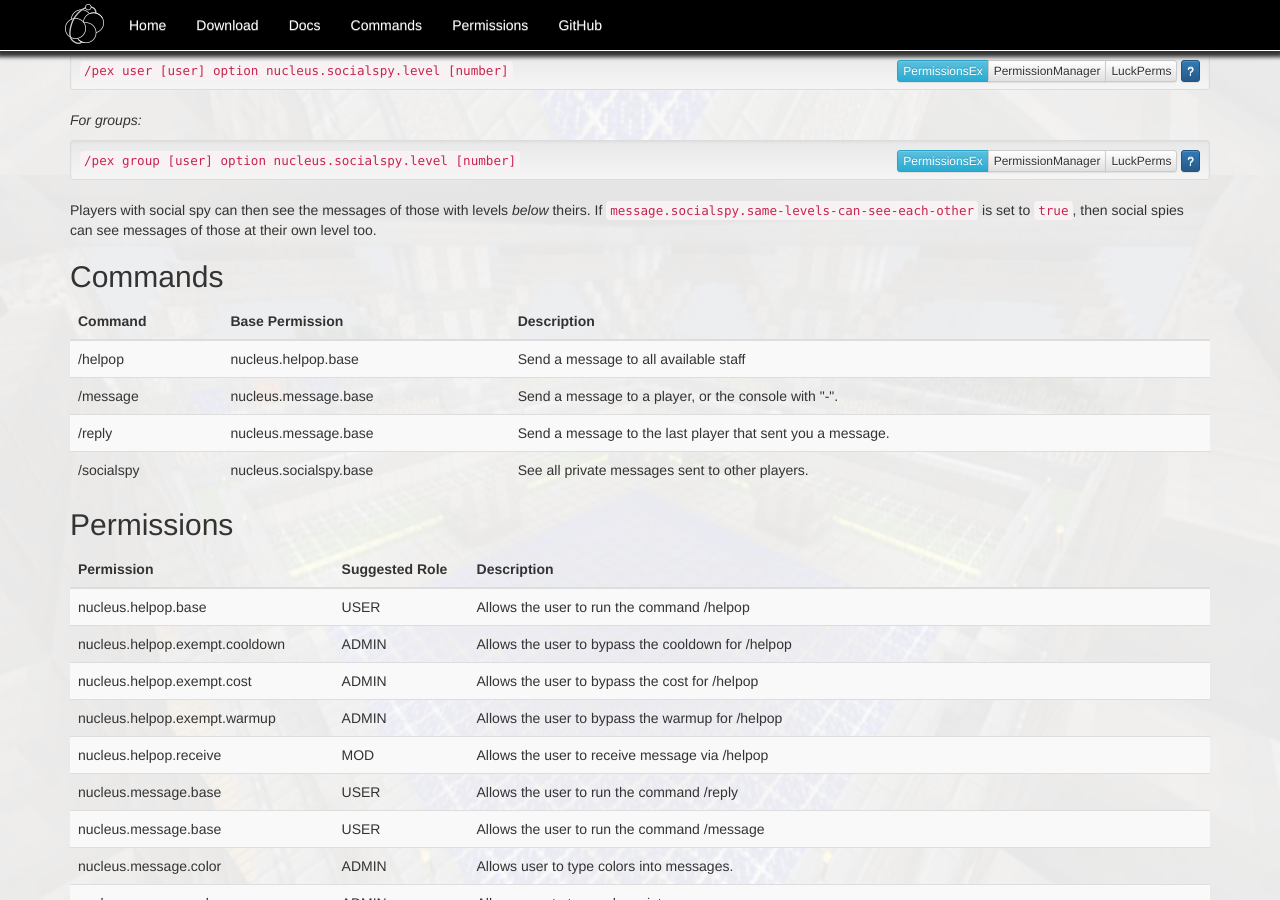
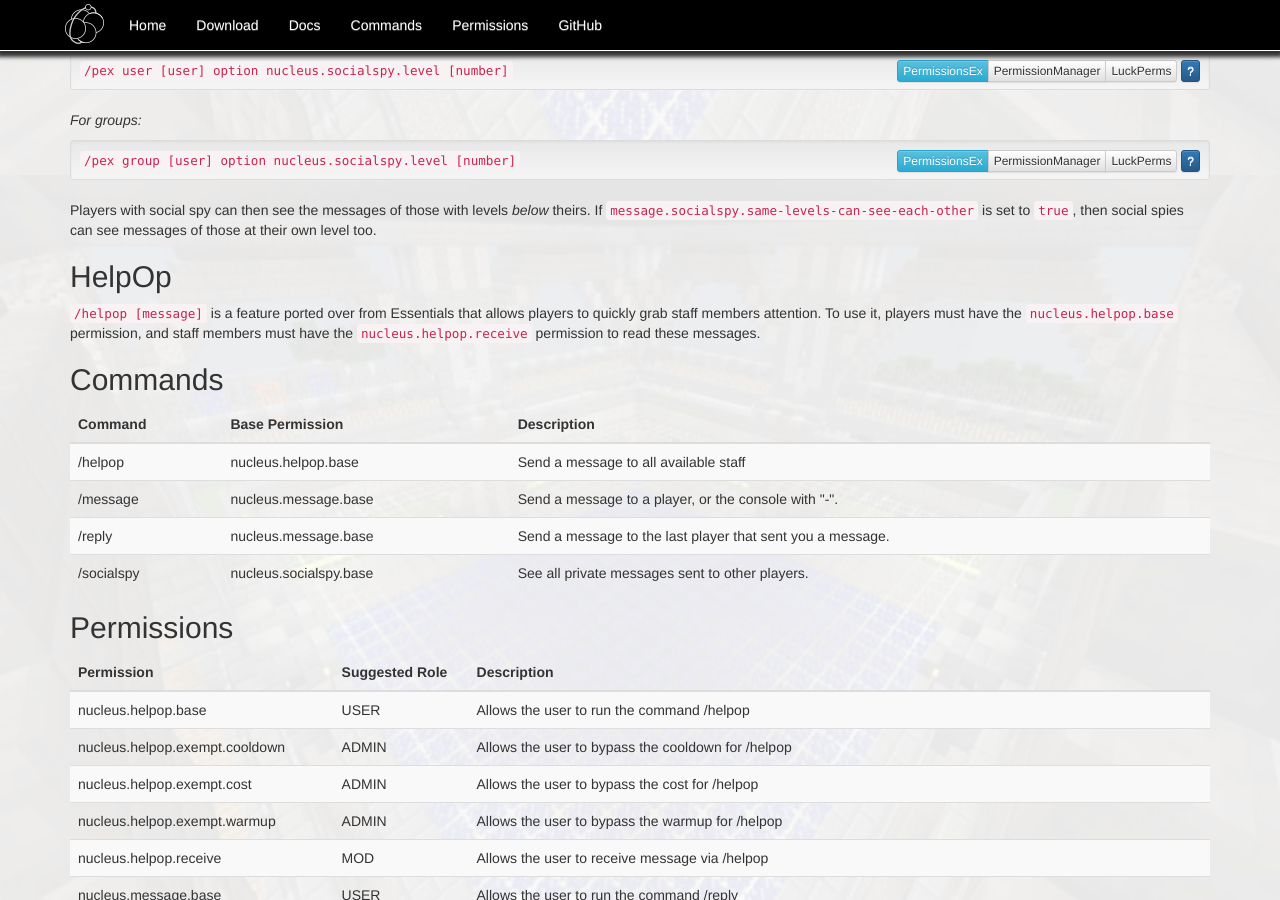
Before and after one commit to NucleusPowered/site-v1, a Jekyll site: the page built from docs/modules/message.md, in a window 1280 px wide and 900 px high, scrolled down 725 px. Built offline with Jekyll 4.4.1, drawn with Linux system fonts in a browser that asks for light colours; comment, search, counter and statistics services are not loaded.

Commit message:
Bit more on /helpop

```diff
--- a/docs/modules/message.md
+++ b/docs/modules/message.md
@@ -39,3 +39,9 @@ To set a player's social spy level, set the option `nucleus.socialspy.level` to
 
 Players with social spy can then see the messages of those with levels _below_ theirs.
 If `message.socialspy.same-levels-can-see-each-other` is set to `true`, then social spies can see messages of those at their own level too.
+
+## HelpOp
+
+`/helpop [message]` is a feature ported over from Essentials that allows players to quickly grab staff members attention. To use it,
+players must have the `nucleus.helpop.base` permission, and staff members must have the `nucleus.helpop.receive` permission to read these
+messages.
```
